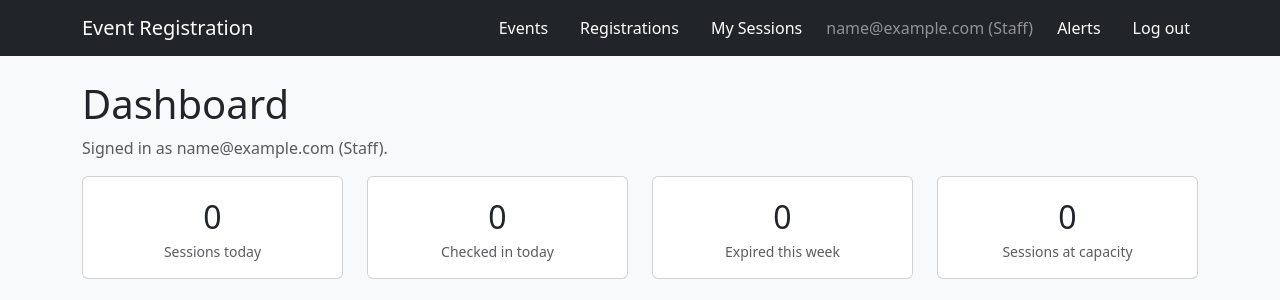
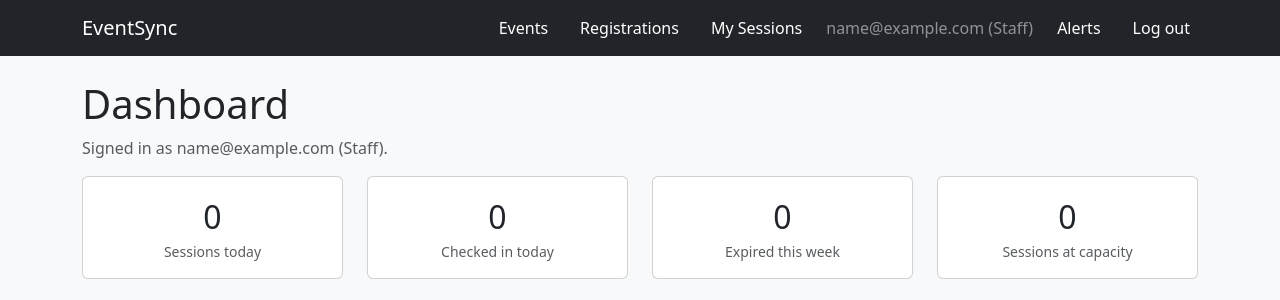
Before and after one commit to hardikgaikwad/EventRegistration, a Django app: page / in a window 1280 px wide. Shown: the top 300 px of the page. Run offline with Django 5.2, Linux system fonts and the light colour scheme; the visitor is signed in with stand-in values (Sample User, id 1); data that the repository does not hold is empty.

Commit message:
Change in header name and tab title

```diff
--- a/templates/base.html
+++ b/templates/base.html
@@ -11,7 +11,7 @@
 
 <nav class="navbar navbar-expand-lg navbar-dark bg-dark mb-4">
     <div class="container">
-        <a class="navbar-brand" href="{% url 'dashboard:home' %}">Event Registration</a>
+        <a class="navbar-brand" href="{% url 'dashboard:home' %}">EventSync</a>
 
         {% if user.is_authenticated %}
         <ul class="navbar-nav ms-auto align-items-center flex-row">
```
